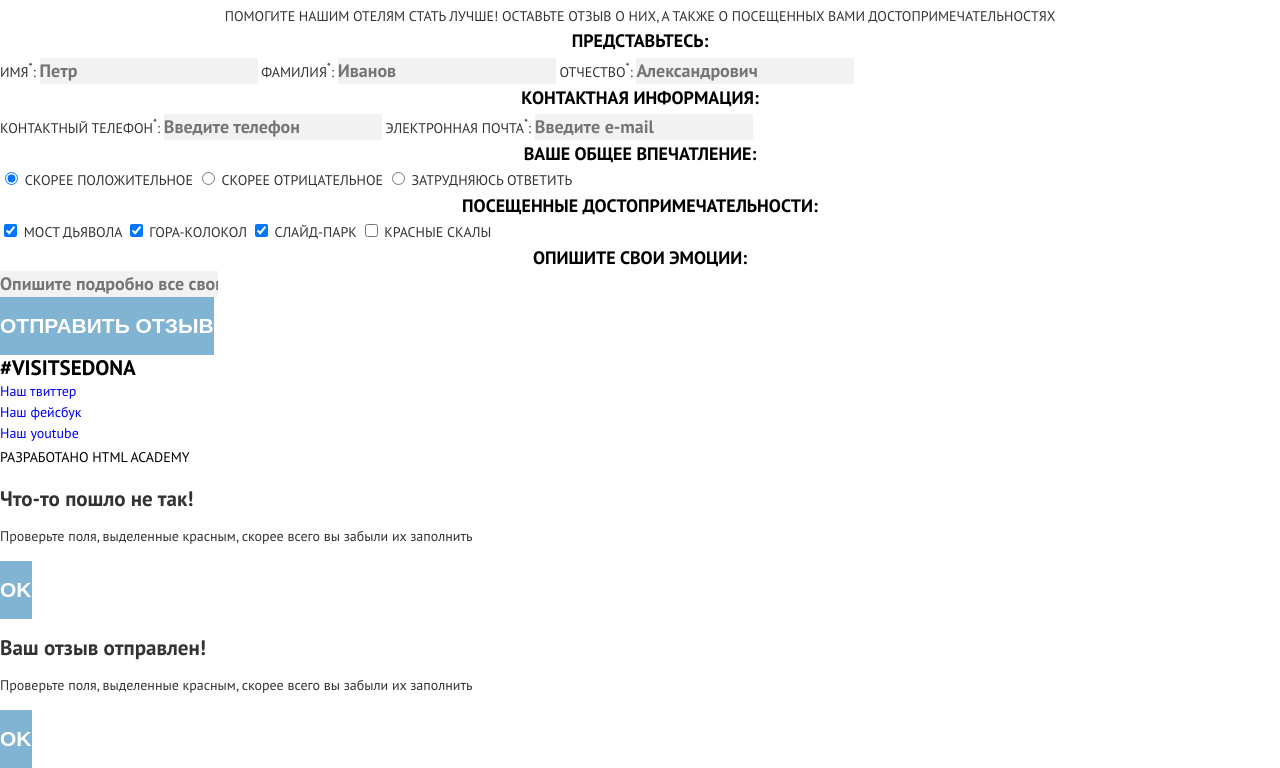
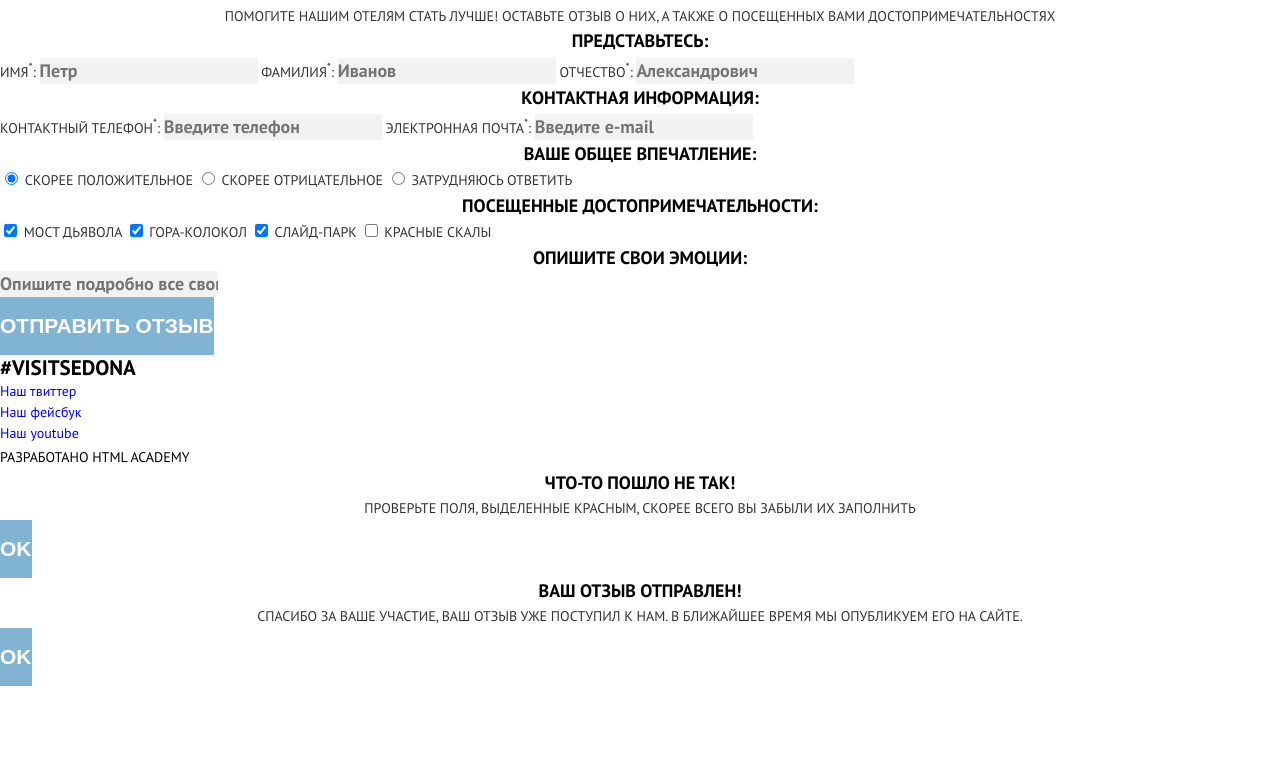
Before and after one commit to orckuss/522827-sedona, a website: page source/form.html in a window 1280 px wide. Shown: the part 309-1077 px from the top of the page. After the commit the page ends 995 px from the top, so only its background shows below. Drawn offline with nearby package versions, Linux system fonts and the light colour scheme; files that its build step writes are made by us from their sources; files whose address does not match are found by name.

Commit message:
Добавлены стили шрифтов для попапов

```diff
--- a/source/form.html
+++ b/source/form.html
@@ -113,7 +113,8 @@
     <section class="popup js-popup-success">
       <h2 class="popup__title">Ваш отзыв отправлен!</h2>
       <p class="popup__text">
-        Проверьте поля, выделенные красным, скорее всего вы забыли их заполнить
+        Спасибо за ваше участие, ваш отзыв уже поступил к нам. В ближайшее
+        время мы опубликуем его на сайте.
       </p>
       <button class="popup__button button js-popup-close" type="button">Ok</button>
     </section>
--- /dev/null
+++ b/source/less/blocks/popup.less
@@ -0,0 +1,16 @@
+.popup {
+  &__title,
+  &__text {
+    .reset-margin();
+    .center-uppercase();
+  }
+
+  &__title {
+    .set-font(18px; 26px; bold);
+    color: #000000;
+  }
+
+  &__text {
+    line-height: 24px;
+  }
+}
--- a/source/less/style.less
+++ b/source/less/style.less
@@ -14,3 +14,4 @@
 @import "blocks/copyright-link.less";
 @import "blocks/reviews.less";
 @import "blocks/form-reviews.less";
+@import "blocks/popup.less";
```
